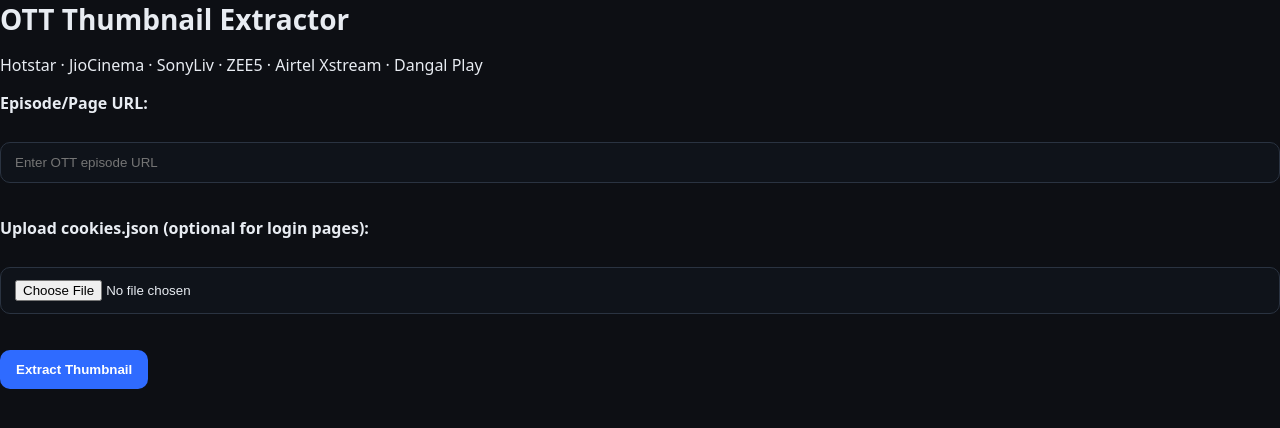
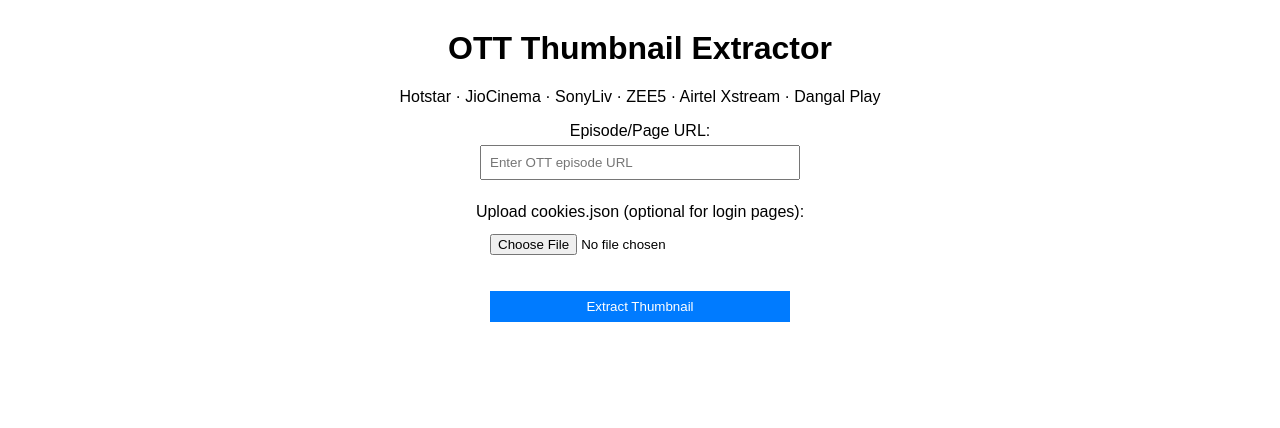
Before and after one commit to Mdmuzaffarimam/ott-thumbnail-extractor, a Flask app: page / in a window 1280 px wide. Shown: the top 428 px of the page. Run offline with Flask 3, Linux system fonts and the light colour scheme.

Commit message:
Update style.css

```diff
--- a/static/style.css
+++ b/static/style.css
@@ -1,21 +1,22 @@
-*{box-sizing:border-box} body{margin:0;background:#0d0f14;color:#e8ecf2;font-family:system-ui,-apple-system,Segoe UI,Roboto,Ubuntu,"Helvetica Neue",Arial}
-.container{max-width:900px;margin:32px auto;padding:16px}
-h1{margin:0 0 6px;font-weight:800;font-size:28px}
-.chip{background:#2f6bff;color:#fff;border-radius:8px;padding:2px 8px;margin-left:8px;font-size:14px}
-.sub{opacity:.85;margin:0 0 16px}
-label{display:block;margin:12px 0 6px;font-weight:600}
-input,textarea{width:100%;padding:12px 14px;border:1px solid #2a3341;background:#0f131a;color:#e8ecf2;border-radius:10px;outline:none}
-textarea{min-height:90px;resize:vertical}
-details{margin:10px 0}
-button{margin-top:14px;background:#2f6bff;color:#fff;border:none;border-radius:10px;padding:12px 16px;font-weight:700;cursor:pointer}
-.card{border:1px solid #263042;border-radius:12px;padding:14px;background:#0f131a}
-.alert{margin-top:14px;border:1px solid #5b2b2b;background:#241417;color:#ffb2b2;border-radius:10px;padding:10px}
-.mt{margin-top:16px}
-.grid{display:grid;grid-template-columns:repeat(auto-fill,minmax(240px,1fr));gap:14px;margin-top:12px}
-.thumb{border:1px solid #263042;border-radius:12px;overflow:hidden;background:#0f131a}
-.thumb img{width:100%;display:block}
-.meta{padding:10px;border-top:1px solid #263042}
-.meta a{word-break:break-all;color:#a6c4ff;text-decoration:none}
-.btns{display:flex;gap:8px;margin-top:8px}
-.btns a{flex:1;text-align:center;background:#1a2230;border:1px solid #2a3341;border-radius:8px;padding:8px 10px;color:#e8ecf2;text-decoration:none}
-footer{margin:30px 0 10px;opacity:.6;text-align:center}
+body {
+    font-family: Arial, sans-serif;
+    text-align: center;
+    margin: 30px;
+}
+
+input, button {
+    padding: 8px;
+    margin: 5px;
+    width: 300px;
+}
+
+button {
+    background-color: #007BFF;
+    color: white;
+    border: none;
+    cursor: pointer;
+}
+
+button:hover {
+    background-color: #0056b3;
+}
```
